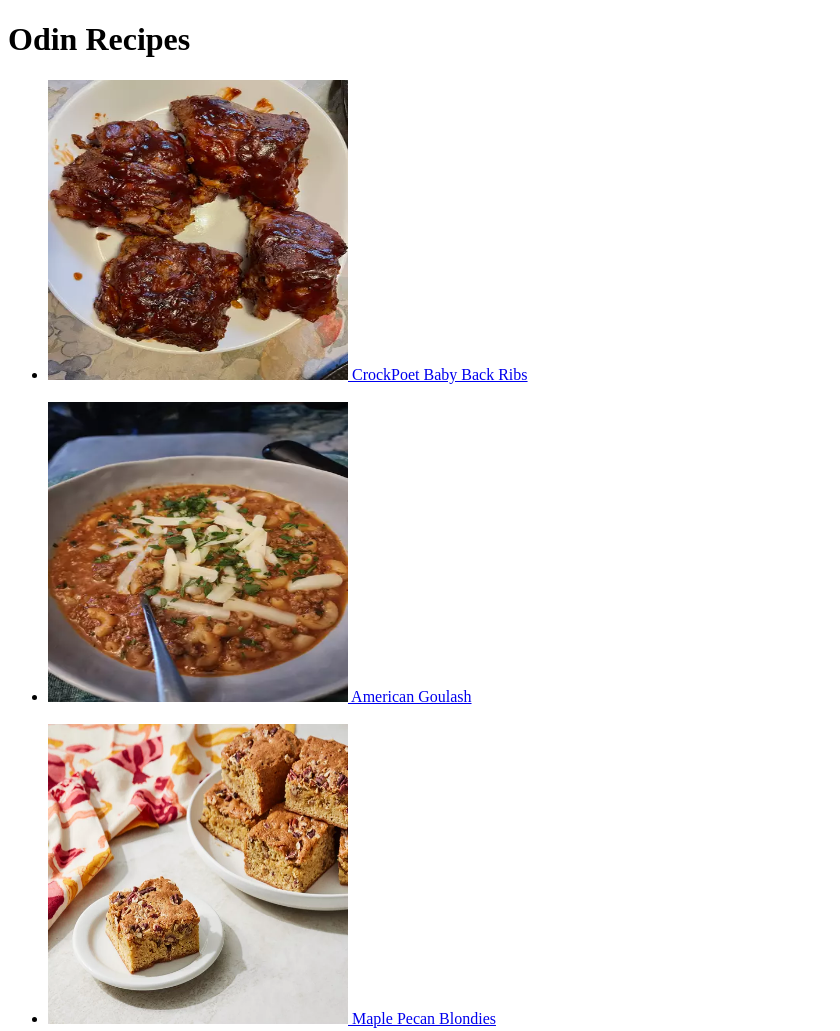
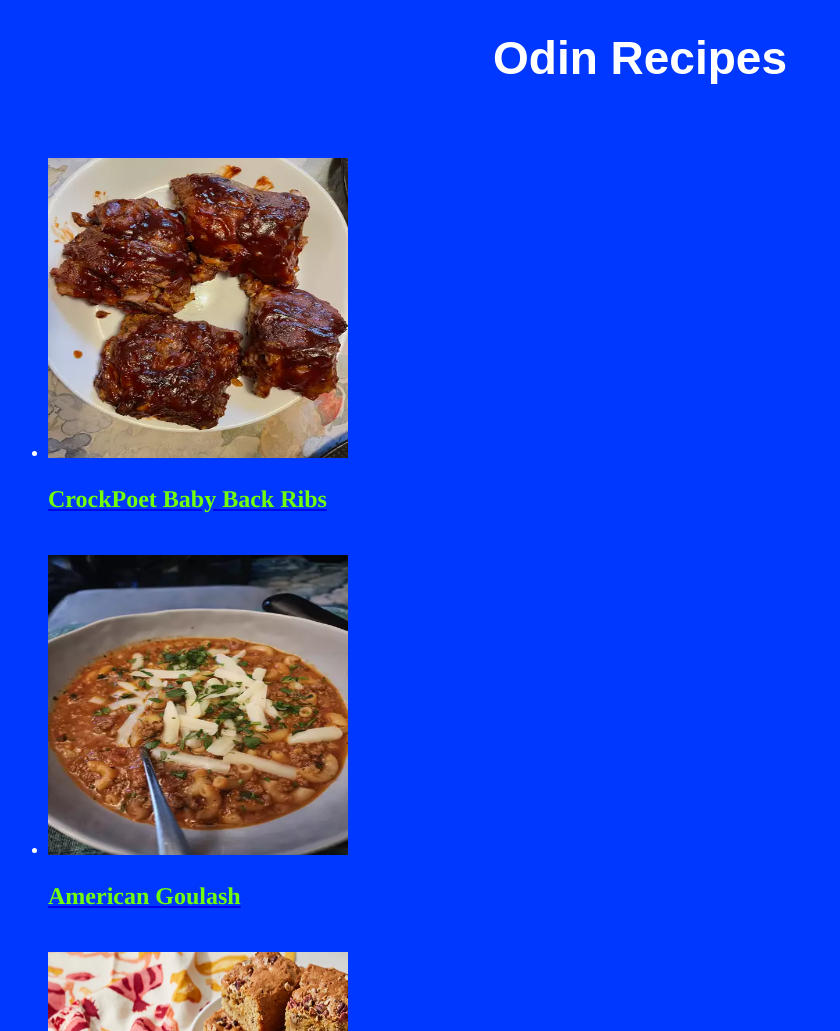
Before and after one commit to SpongeDollar/odin-recipes, a plain HTML site: page index.html in a window 1280 px wide. Shown: the top 1031 px of the page, without its empty margins (0-840 px from the left). Drawn offline with Linux system fonts and the light colour scheme.

Commit message:
Style
Added stylesheet to dress up the page a bit

```diff
--- a/index.html
+++ b/index.html
@@ -1,19 +1,24 @@
 <!DOCTYPE html>
 <html lang="en">
 <head>
+    <link rel="stylesheet" href="./style.css">
     <meta charset="UTF-8">
     <meta name="viewport" content="width=device-width, initial-scale=1.0">
     <title>Document</title>
 </head>
 <body>
     <h1>Odin Recipes</h1>
-    <ul>
-        <li><img src="./recipes/ribs.jpg" width="300" height="300"><a href="recipes/bbribs.html">  CrockPoet Baby Back Ribs </a></li>
-        <br>
-        <li><img src="./recipes/goulash.jpg" width="300" height="300"><a href="recipes/goulash.html">  American Goulash </a></li>
-        <br>
-        <li><img src="./recipes/blondies.jpg" width="300" height="300"><a href="recipes/blondies.html"> Maple Pecan Blondies </a></li>
-    </ul>
+    <br>
+
+    <p>
+      <ul>
+          <li><img src="./recipes/ribs.jpg" width="300" height="300"><a href="recipes/bbribs.html"><p class>CrockPoet Baby Back Ribs</p></a></li>
+          <br>
+          <li><img src="./recipes/goulash.jpg" width="300" height="300"><a href="recipes/goulash.html"><p class>American Goulash</p></a></li>
+          <br>
+          <li><img src="./recipes/blondies.jpg" width="300" height="300"><a href="recipes/blondies.html"><p class>Maple Pecan Blondies</p></a></li>
+      </ul>
+    </p>
 
 
 </body>
--- /dev/null
+++ b/style.css
@@ -0,0 +1,26 @@
+body {
+    font-family: Helvetica;
+    background-color: rgb(0, 56, 255);
+    color: rgb(255, 255, 255);
+    font-weight: 700;
+}
+
+p {
+    color: rgb(113, 255, 10);
+    font-family: Times;
+    font-size: 24px;
+    background-color: rgb(0,56,255);
+
+}
+
+h1 {
+    font-size: 46px;
+    color: rgb(255, 255, 255);
+    font-weight: 750;
+    font-family: sans-serif;
+    text-align: center;
+}
+
+.page {
+    background-color: rgb(0,12,230);
+}
```
